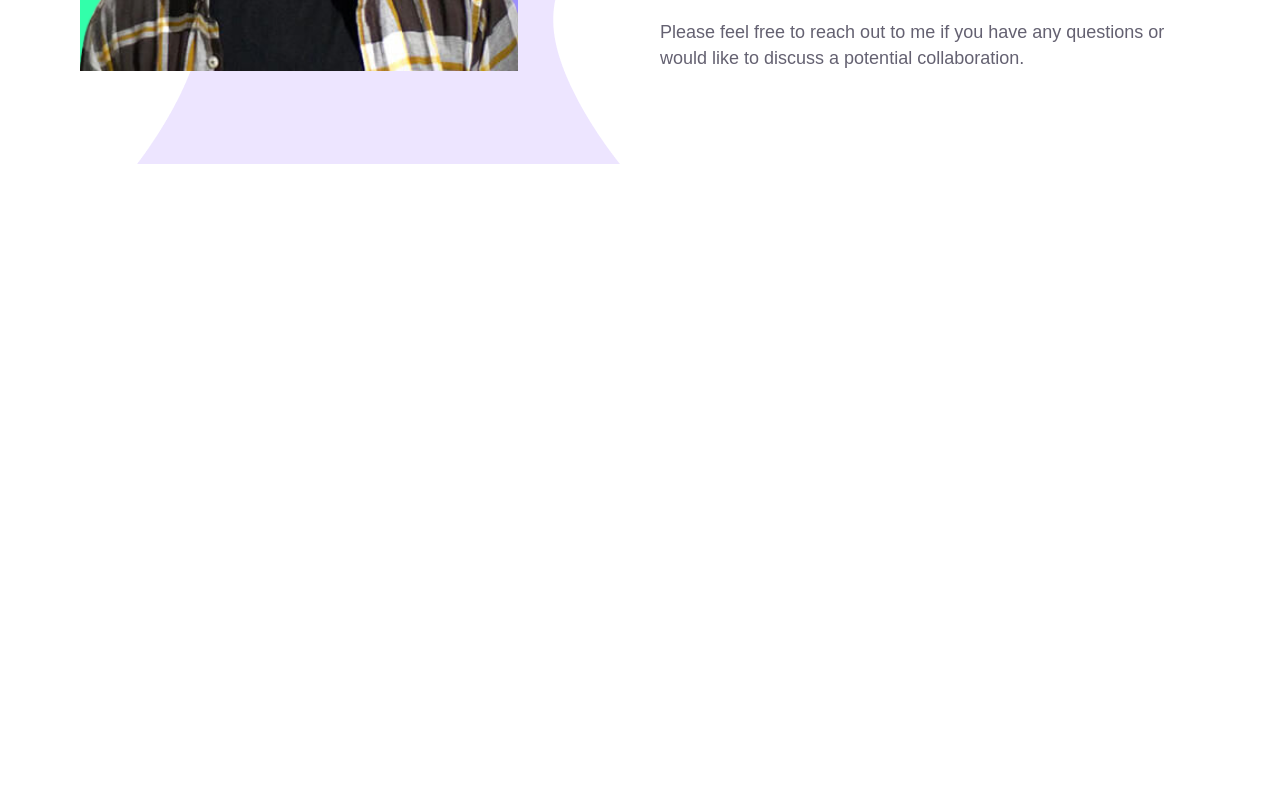
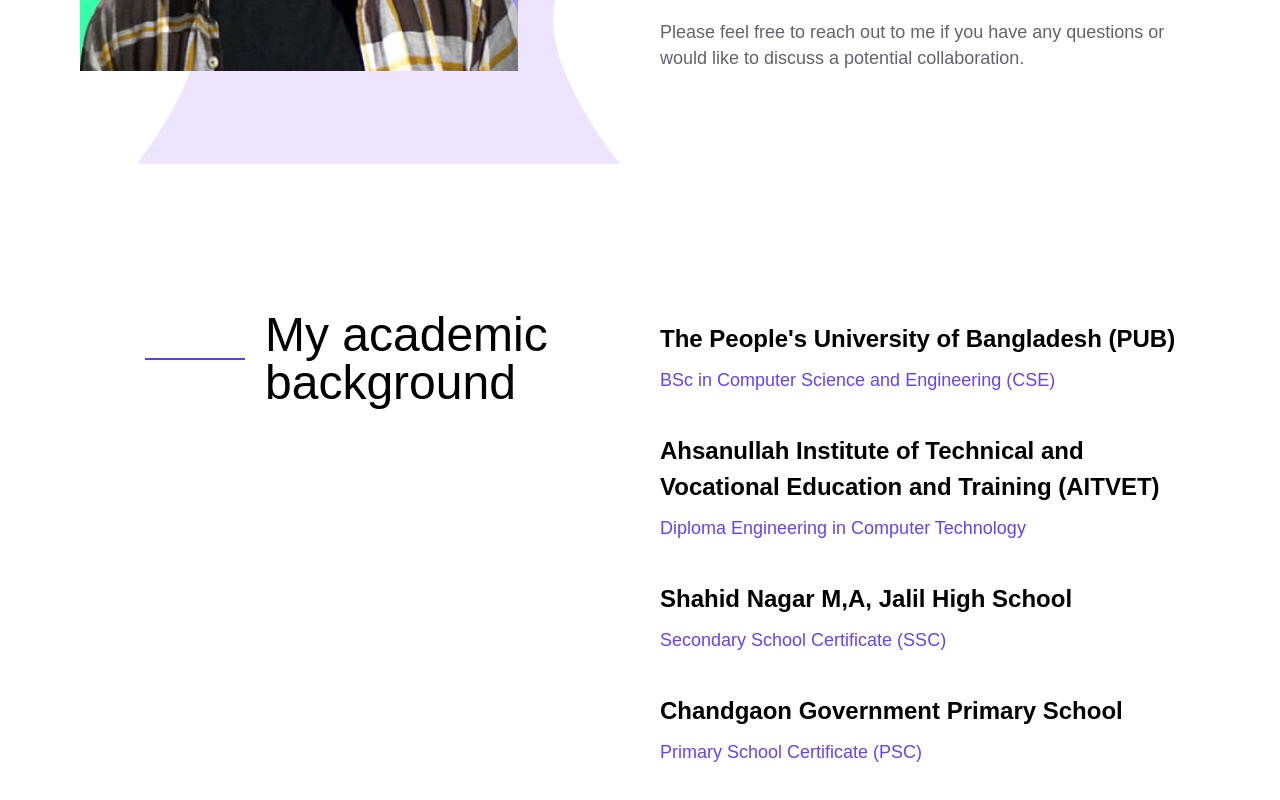
Before and after one commit to asamshahadat/asamshahadat.github.io, a React (Create React App) app: page / in a window 1280 px wide. Shown: the part 1302-2102 px from the top of the page. Before the commit the page ends 1533 px from the top, so only its background shows below. Built offline with nearby package versions, Linux system fonts and the light colour scheme.

Commit message:
Education Section Added

```diff
--- a/src/components/MainPage.jsx
+++ b/src/components/MainPage.jsx
@@ -3,6 +3,7 @@
 // import { Link } from "react-router-dom";
 import Header from './layouts/Header';
 import WhoIam from './sections/about/WhoAmi';
+import AcademicInfo from './sections/education/AcademicInfo';
 import Hero from './sections/hero/Hero';
 const MainPageContent = () => {
   return (
@@ -10,6 +11,7 @@
       <Header />
       <Hero />
       <WhoIam />
+      <AcademicInfo />
        {/* <header className="App-header">
          <img src={logo} className="App-logo" alt="logo" />
          <a
--- a/src/components/sections/about/whoami.css
+++ b/src/components/sections/about/whoami.css
@@ -31,8 +31,7 @@
 }
 
 
-@media screen and (max-width: 960px) {
-
+@media screen and (max-width: 1023px) {
 
     .who-img-text-wrapper {
         flex-direction: column !important;
--- /dev/null
+++ b/src/components/sections/education/AcademicInfo.jsx
@@ -0,0 +1,35 @@
+import './academic.css';
+// import { Link } from 'react-router-dom';
+const AcademicInfo = () => {
+  return (
+    <div className="education-area flex justify-center items-center">
+      <div className="container">
+        <div className="academic-wrapper flex justify-between gap-10 flex-col md:flex-row p-20">
+          <div className="academic-title md:w-1/2 text-center">
+            <h2 className="left-long-line">My academic background</h2>
+          </div>
+          <div className="academic-details md:w-1/2 text-left flex flex-col justify-center">
+            <div className="single-academic-info">
+                <h3>The People's University of Bangladesh (PUB)</h3>
+                <p>BSc in Computer Science and Engineering (CSE)</p>
+            </div>
+            <div className="single-academic-info">
+                <h3>Ahsanullah Institute of Technical and Vocational Education and Training (AITVET)</h3>
+                <p>Diploma Engineering in Computer Technology</p>
+            </div>
+            <div className="single-academic-info">
+                <h3>Shahid Nagar M,A, Jalil High School</h3>
+                <p>Secondary School Certificate (SSC)</p>
+            </div>
+            <div className="single-academic-info">
+                <h3>Chandgaon Government Primary School </h3>
+                <p>Primary School Certificate (PSC)</p>
+            </div>
+          </div>
+        </div>
+      </div>
+    </div>
+  );
+};
+
+export default AcademicInfo;
--- /dev/null
+++ b/src/components/sections/education/academic.css
@@ -0,0 +1,54 @@
+.academic-title {
+    text-align: left;
+}
+.academic-title h2.left-long-line {
+    max-width: 475px;
+    margin-right: 0px;
+    margin-left: auto;
+}
+.single-academic-info {
+    position: relative;
+    margin: 0px auto 30px;
+    width: 100%;
+}
+
+.single-academic-info h3 {
+    font-size: 24px;
+    font-weight: 600;
+    line-height: 36px;
+    margin: 10px auto;
+}
+
+.single-academic-info p {
+    font-size: 18px;
+    line-height: 26px;
+    color: #6541FF;
+    font-weight: 500;
+    margin: 0px auto;
+}
+
+
+
+@media screen and (max-width: 1023px) {
+    .academic-title h2.left-long-line {
+        padding-left: 60px;
+        font-size: 34px;
+        margin: 0px auto;
+    }
+
+    .academic-title h2.left-long-line:before {
+        width: 50px;
+    }
+
+    .academic-wrapper {
+        flex-direction: column;
+    }
+
+    .academic-wrapper>div {
+        width: 100%;
+    }
+
+    .single-academic-info {
+        text-align: center;
+    }
+}
--- a/src/components/sections/hero/hero.css
+++ b/src/components/sections/hero/hero.css
@@ -74,7 +74,7 @@
 
 .hero-text {
     position: relative;
-    max-width: 700px;
+    max-width: 720px;
     margin: 50px auto;
 }
 
```
